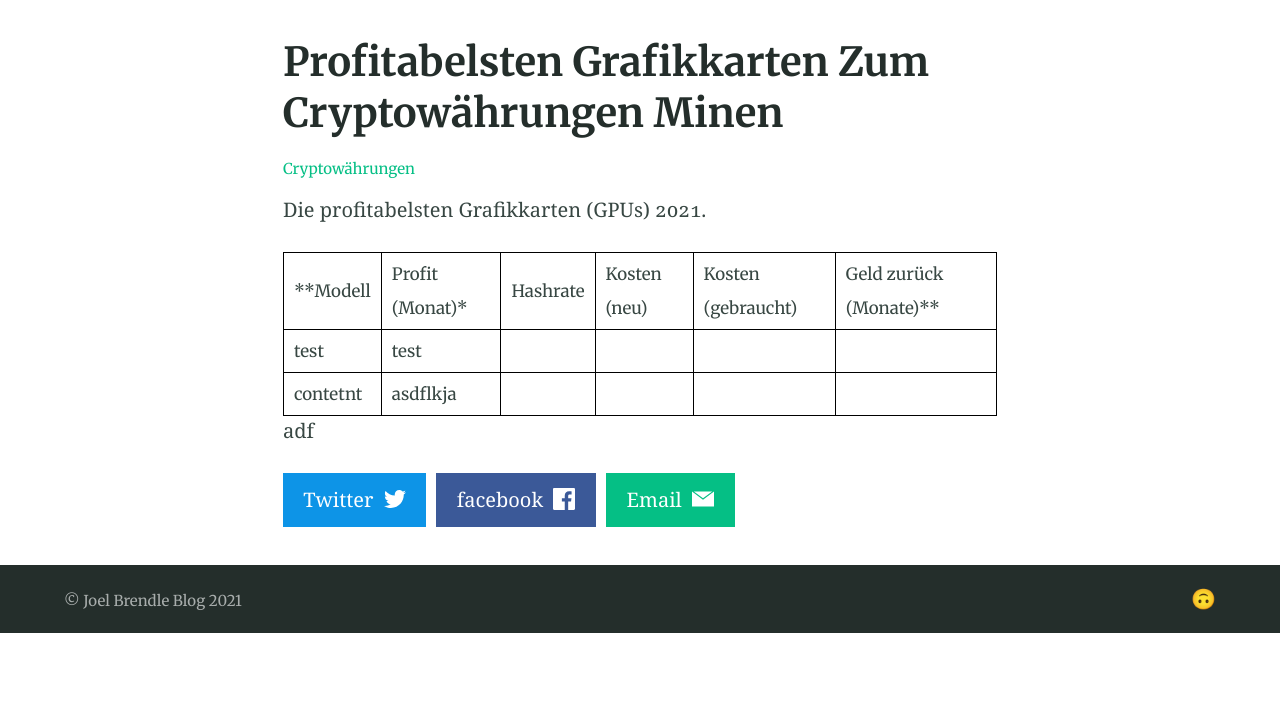
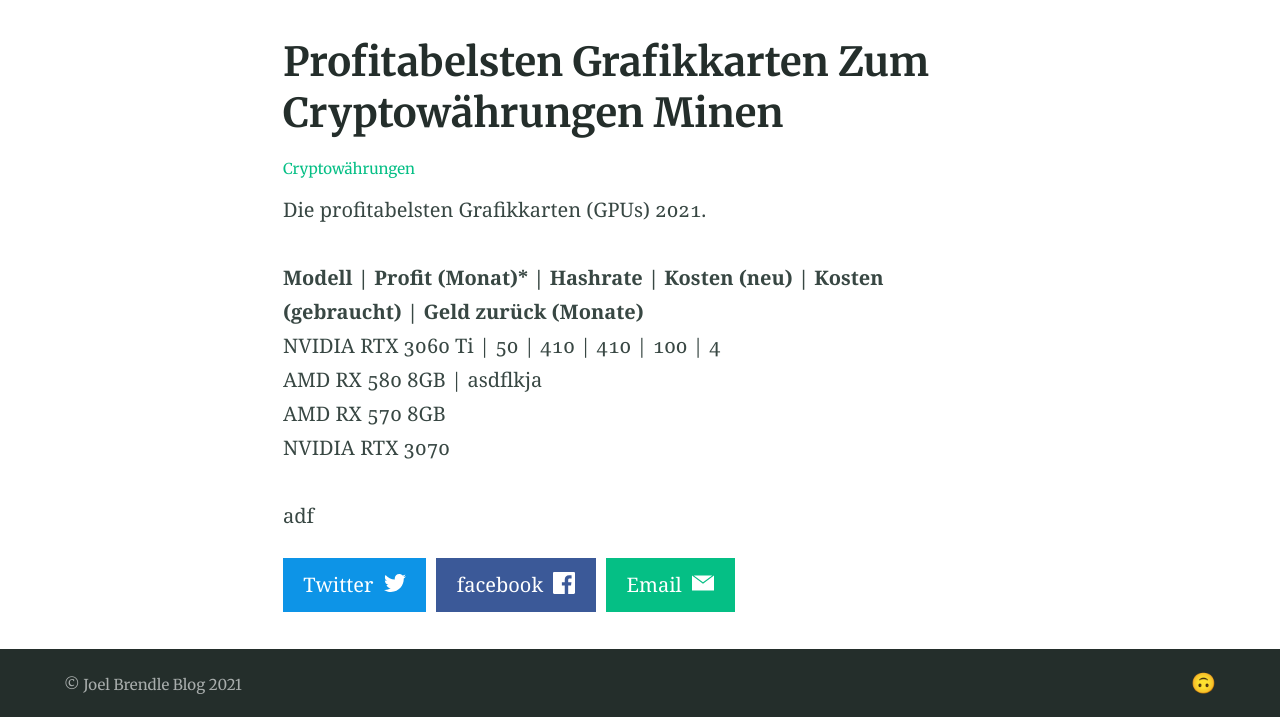
Before and after one commit to joelbrendle/joel_blog, a Jekyll site: the page built from _posts/2016-08-29-example-post-two.md, in a window 1280 px wide. Shown: the part 322-1039 px from the top of the page. Built offline with Jekyll 4.4.1, drawn with Linux system fonts in a browser that asks for light colours; before the commit the page ends 955 px from its top, so only the background shows below that.

Commit message:
Update from Forestry.io Joel Brendle updated _posts/2016-08-29-example-post-two.md

```diff
--- a/_posts/2016-08-29-example-post-two.md
+++ b/_posts/2016-08-29-example-post-two.md
@@ -22,7 +22,9 @@
 Die profitabelsten Grafikkarten (GPUs) 2021.
 
 **Modell | Profit (Monat)* | Hashrate | Kosten (neu) | Kosten (gebraucht) | Geld zurück (Monate)**
-test | test
-contetnt | asdflkja
+NVIDIA RTX 3060 Ti | 50 | 410 | 410 | 100 | 4
+AMD RX 580 8GB | asdflkja
+AMD RX 570 8GB
+NVIDIA RTX 3070
 
 adf
```
